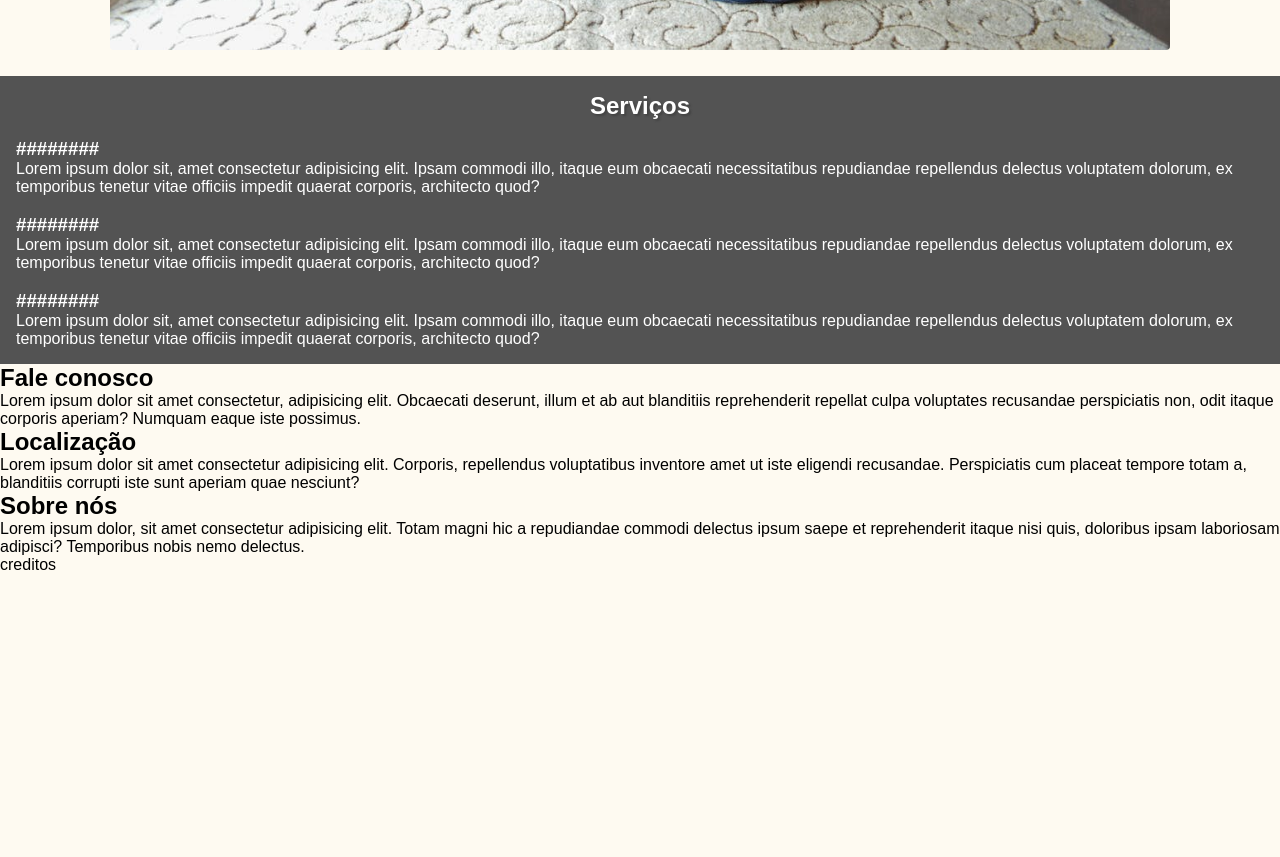
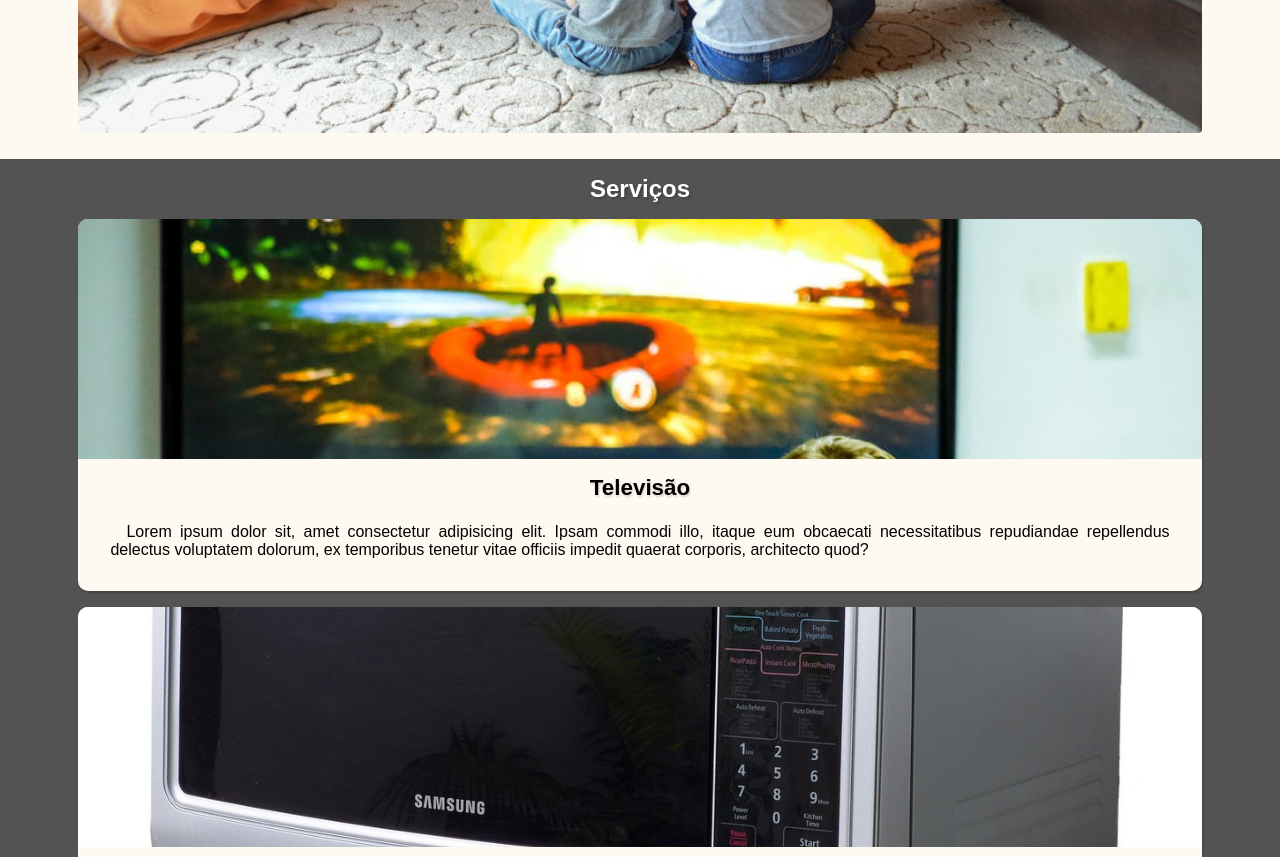
Before and after one commit to Akimkj/EletronicaJS, a plain HTML site: page index.html in a window 1280 px wide. Shown: the part 1940-2797 px from the top of the page. Before the commit the page ends 2514 px from the top, so only its background shows below. Drawn offline with nearby package versions, Linux system fonts and the light colour scheme.

Commit message:
update section#servicos

```diff
--- a/index.html
+++ b/index.html
@@ -39,19 +39,25 @@
         <section id="servicos">
             <h2>Serviços</h2>
             <article class="servicetype">
-                <img src="" alt="">
-                <h3>########</h3>
-                <p>Lorem ipsum dolor sit, amet consectetur adipisicing elit. Ipsam commodi illo, itaque eum obcaecati necessitatibus repudiandae repellendus delectus voluptatem dolorum, ex temporibus tenetur vitae officiis impedit quaerat corporis, architecto quod?</p>
+                <div class="backimgservice" id="itv"></div>
+                <div class="textservice">
+                    <h3>Televisão</h3>
+                    <p>Lorem ipsum dolor sit, amet consectetur adipisicing elit. Ipsam commodi illo, itaque eum obcaecati necessitatibus repudiandae repellendus delectus voluptatem dolorum, ex temporibus tenetur vitae officiis impedit quaerat corporis, architecto quod?</p>
+                </div>
             </article>
             <article class="servicetype">
-                <img src="" alt="">
-                <h3>########</h3>
-                <p>Lorem ipsum dolor sit, amet consectetur adipisicing elit. Ipsam commodi illo, itaque eum obcaecati necessitatibus repudiandae repellendus delectus voluptatem dolorum, ex temporibus tenetur vitae officiis impedit quaerat corporis, architecto quod?</p>
+                <div class="backimgservice" id="imicroondas"></div>
+                <div class="textservice">
+                    <h3>Microondas</h3>
+                    <p>Lorem ipsum dolor sit, amet consectetur adipisicing elit. Ipsam commodi illo, itaque eum obcaecati necessitatibus repudiandae repellendus delectus voluptatem dolorum, ex temporibus tenetur vitae officiis impedit quaerat corporis, architecto quod?</p>
+                </div>
             </article>
             <article class="servicetype">
-                <img src="" alt="">
-                <h3>########</h3>
-                <p>Lorem ipsum dolor sit, amet consectetur adipisicing elit. Ipsam commodi illo, itaque eum obcaecati necessitatibus repudiandae repellendus delectus voluptatem dolorum, ex temporibus tenetur vitae officiis impedit quaerat corporis, architecto quod?</p>
+                <div class="backimgservice" id="iairfryer"></div>
+                <div class="textservice">
+                    <h3>Air Fryer</h3>
+                    <p>Lorem ipsum dolor sit, amet consectetur adipisicing elit. Ipsam commodi illo, itaque eum obcaecati necessitatibus repudiandae repellendus delectus voluptatem dolorum, ex temporibus tenetur vitae officiis impedit quaerat corporis, architecto quod?</p>
+                </div>
             </article>
         </section>
         <section id="infos">
--- a/styles/stylemain.css
+++ b/styles/stylemain.css
@@ -48,6 +48,7 @@ h1#nomeloja {
     padding: 5px;
     float: right;
     cursor: pointer;
+    margin-right: 10px;
 }
 menu {
     display: none;
@@ -58,9 +59,9 @@ menu > ul {
     list-style-type: none;
     display: block;
     background-color: rgb(245, 244, 244);
-    padding: 5px;
     border-radius: 5px;
     box-shadow: 1px 2px 2px rgba(0, 0, 0, 0.329);
+    overflow: hidden;
 }
 
 menu > ul > li {
@@ -124,7 +125,7 @@ section#anuncio > article > p {
 }
 
 section#anuncio img{
-    width: 85%;
+    width: 90%;
     display: block;
     margin: auto;
     border-radius: 4px;
@@ -140,3 +141,46 @@ section#servicos > h2 {
     text-align: center;
     text-shadow: 2px 2px 2px rgba(49, 49, 49, 0.452);
 }
+
+.servicetype {
+    width: 90%;
+    margin: 1em auto;
+    color: black;
+    background-color: var(--whitespace);
+    border-radius: 10px;
+    overflow: hidden;
+    box-shadow: 1px 2px 2px rgba(49, 49, 49, 0.452);
+}
+
+.backimgservice {
+   width: 100%;
+   background: #FFCB70 url(../imgs/back-tv.jpg) center no-repeat scroll;
+   background-size: cover;
+   height: 15em;
+}
+
+.textservice {
+    padding: 1em 2em 2em 2em;
+}
+
+.textservice h3 {
+    text-align: center;
+    padding-bottom: 1em;
+    font-size: 1.4em;
+    text-shadow: 1px 2px 2px rgba(0, 0, 0, 0.137);
+}
+
+.textservice p {
+    text-align: justify;
+    text-indent: 1em;
+}
+
+#itv {
+    background-image: url(../imgs/back-tv.jpg);
+}
+#imicroondas {
+    background-image: url(../imgs/back-microondas.jpg);
+}
+#iairfryer {
+    background-image: url(../imgs/back-airfryer.jpg);
+}
```
Also changed, not shown: imgs/back-airfryer.jpg (added), imgs/back-microondas.jpg (added), imgs/back-tv.jpg (added).
